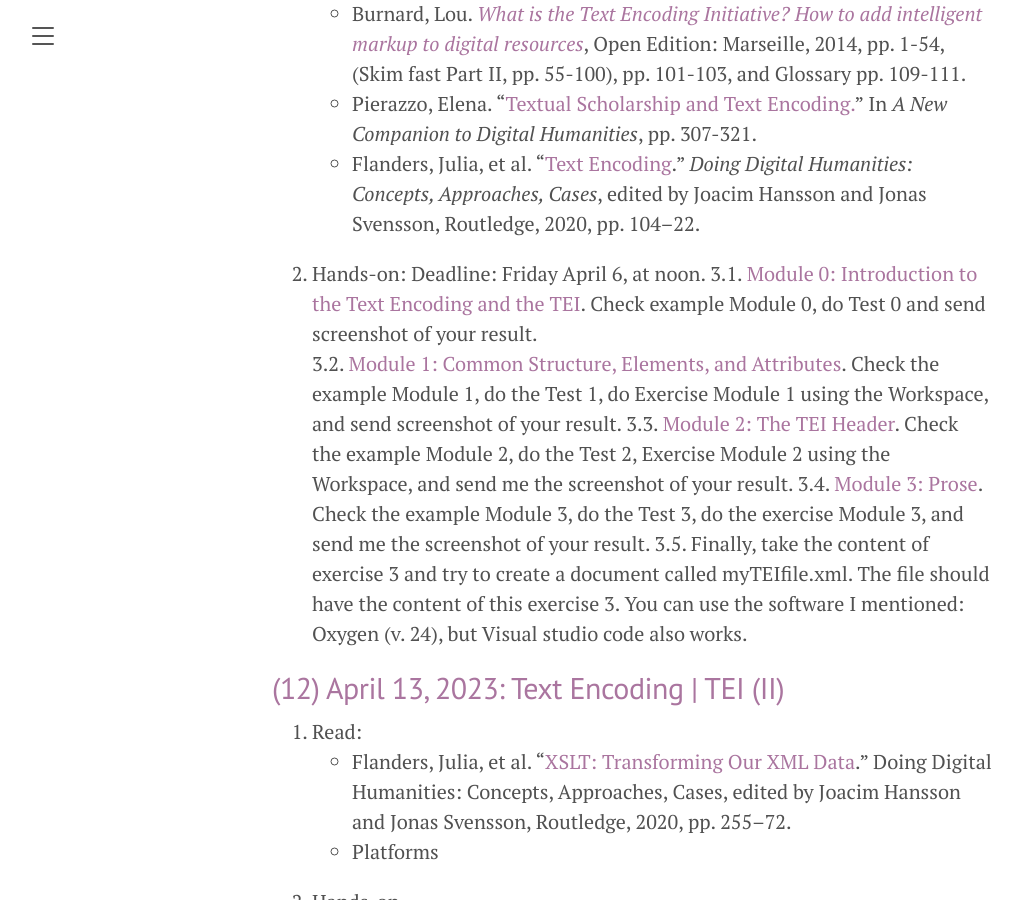
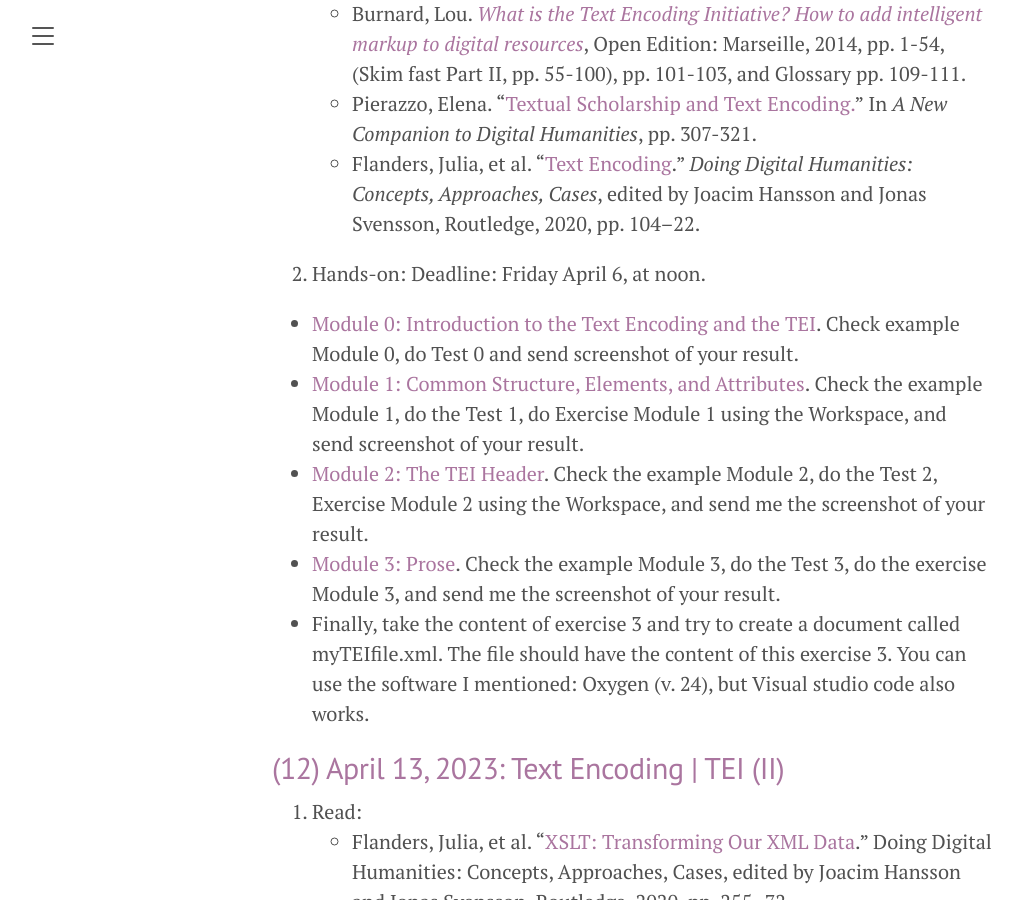
Before and after one commit to susannalles/DHPracticum_Spring23, a Jekyll site: the page built from schedule.md, in a window 1280 px wide and 900 px high, scrolled down 5941 px. Shown: the whole window, without its empty margins (8-1030 px from the left). Built offline with Jekyll 4.4.1, drawn with Linux system fonts in a browser that asks for light colours.

Commit message:
Update schedule.md

```diff
--- a/schedule.md
+++ b/schedule.md
@@ -148,11 +148,12 @@ Our class will be interchanged with the [Digital Humanities Research Institute](
   - Flanders, Julia, et al. “[Text Encoding](http://urn.kb.se/resolve?urn=urn:nbn:se:lnu:diva-97628).” *Doing Digital Humanities: Concepts, Approaches, Cases*, edited by Joacim Hansson and Jonas Svensson, Routledge, 2020, pp. 104–22.
 
 3. Hands-on: Deadline: Friday April 6, at noon.
-  3.1. [Module 0: Introduction to the Text Encoding and the TEI](https://teibyexample.org/tutorials/TBED00v00.htm). Check example Module 0, do Test 0 and send screenshot of your result.
-  3.2. [Module 1: Common Structure, Elements, and Attributes](https://teibyexample.org/tutorials/TBED01v00.htm). Check the example Module 1, do the Test 1, do Exercise Module 1 using the Workspace, and send screenshot of your result.
-  3.3. [Module 2: The TEI Header](). Check the example Module 2, do the Test 2, Exercise Module 2 using the Workspace, and send me the screenshot of your result.
-  3.4. [Module 3: Prose](). Check the example Module 3, do the Test 3, do the exercise Module 3, and send me the screenshot of your result.
-  3.5. Finally, take the content of exercise 3 and try to create a document called myTEIfile.xml. The file should have the content of this exercise 3. You can use the software I mentioned: Oxygen (v. 24), but Visual studio code also works.
+
+  - [Module 0: Introduction to the Text Encoding and the TEI](https://teibyexample.org/tutorials/TBED00v00.htm). Check example Module 0, do Test 0 and send screenshot of your result.
+  - [Module 1: Common Structure, Elements, and Attributes](https://teibyexample.org/tutorials/TBED01v00.htm). Check the example Module 1, do the Test 1, do Exercise Module 1 using the Workspace, and send screenshot of your result.
+  - [Module 2: The TEI Header](). Check the example Module 2, do the Test 2, Exercise Module 2 using the Workspace, and send me the screenshot of your result.
+  - [Module 3: Prose](). Check the example Module 3, do the Test 3, do the exercise Module 3, and send me the screenshot of your result.
+  - Finally, take the content of exercise 3 and try to create a document called myTEIfile.xml. The file should have the content of this exercise 3. You can use the software I mentioned: Oxygen (v. 24), but Visual studio code also works.
 
 ## (12) April 13, 2023: Text Encoding | TEI (II)
 
```
